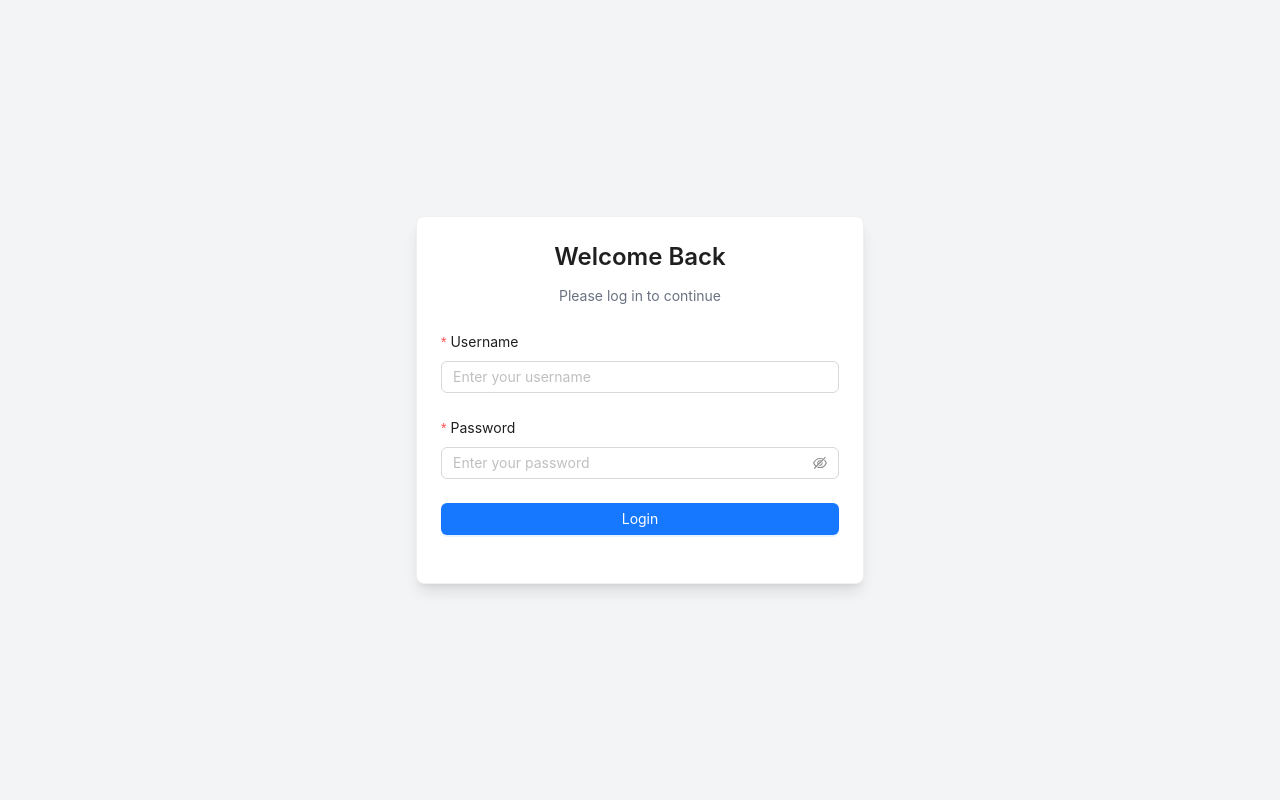
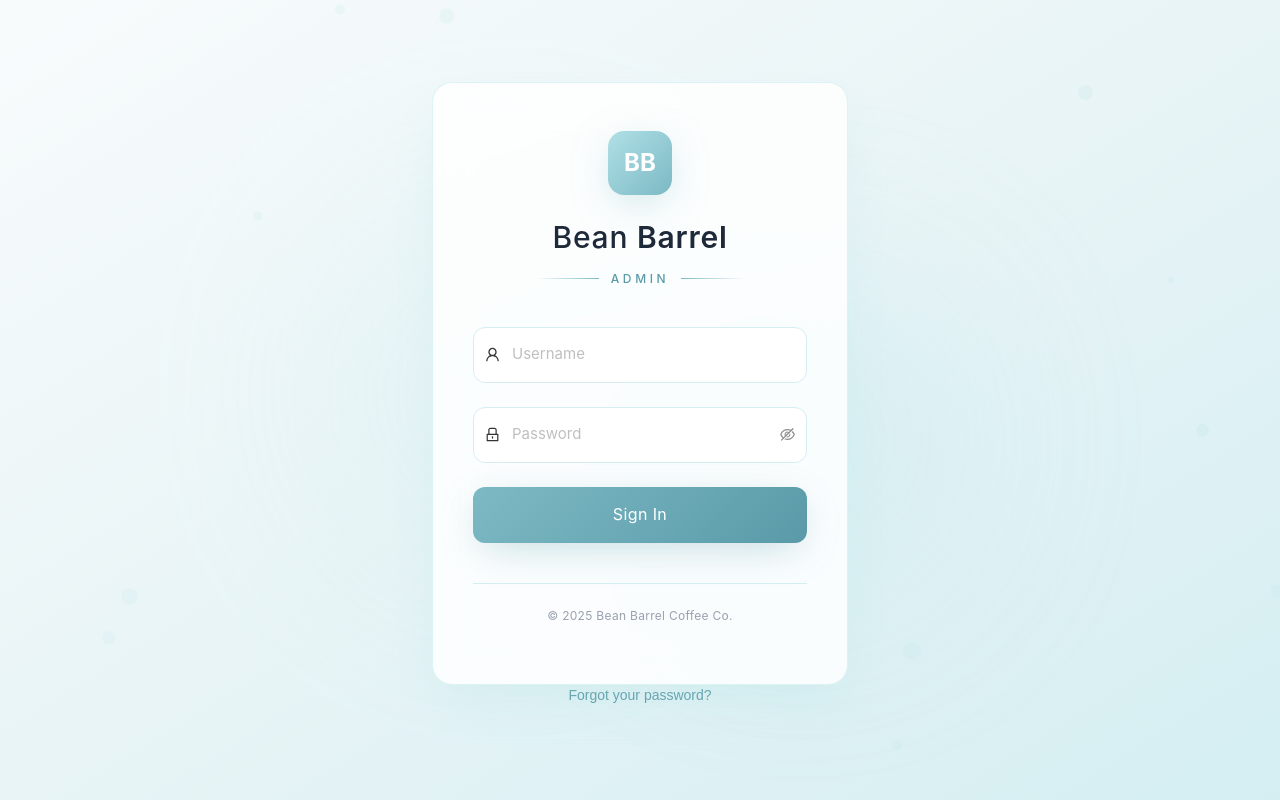
Before and after one commit to BeanBarrel/bean-barrel-frontend, a Next.js app: page /admin in a window 1280 px wide. Built offline with nearby package versions, Linux system fonts and the light colour scheme; no server answers.

Commit message:
updated login page

```diff
--- a/components/AuthForm.tsx
+++ b/components/AuthForm.tsx
@@ -3,14 +3,54 @@
 import { useState } from "react";
 import { useRouter } from "next/navigation";
 import { login } from "@/lib/auth";
-import { Form, Input, Button, Card, Typography } from "antd";
+import { Form, Input, Button, Card } from "antd";
 import { Snackbar, Alert } from "@mui/material";
+import { motion } from "framer-motion";
+import { LockOutlined, UserOutlined } from "@ant-design/icons";
 
-const { Title } = Typography;
+// Floating Particles Background
+const FloatingParticles = () => {
+  const particles = Array.from({ length: 15 }, (_, i) => ({
+    id: i,
+    x: Math.random() * 100,
+    y: Math.random() * 100,
+    size: 6 + Math.random() * 12,
+    duration: 20 + Math.random() * 15,
+    delay: Math.random() * 5,
+  }));
+
+  return (
+    <div className="absolute inset-0 overflow-hidden pointer-events-none">
+      {particles.map((particle) => (
+        <motion.div
+          key={particle.id}
+          className="absolute rounded-full bg-[#b0e0e6]/40"
+          style={{
+            left: `${particle.x}%`,
+            top: `${particle.y}%`,
+            width: particle.size,
+            height: particle.size,
+          }}
+          animate={{
+            y: [0, -30, 0],
+            opacity: [0.3, 0.6, 0.3],
+          }}
+          transition={{
+            duration: particle.duration,
+            repeat: Infinity,
+            delay: particle.delay,
+            ease: "easeInOut",
+          }}
+        />
+      ))}
+    </div>
+  );
+};
 
 export default function AuthForm() {
   const router = useRouter();
   const [loading, setLoading] = useState(false);
+  const [focused, setFocused] = useState<string | null>(null);
 
   const [snackbar, setSnackbar] = useState<{
     open: boolean;
@@ -22,55 +62,211 @@ export default function AuthForm() {
     setLoading(true);
     try {
       await login(values.username, values.password);
-      setSnackbar({ open: true, message: "Logged in successfully", severity: "success" });
-      router.push("/dashboard");
+      setSnackbar({ open: true, message: "Welcome back! Redirecting...", severity: "success" });
+      setTimeout(() => router.push("/dashboard"), 1000);
     } catch (e) {
-      setSnackbar({ open: true, message: "Invalid credentials"+e, severity: "error" });
+      setSnackbar({ open: true, message: "Invalid credentials. Please try again.", severity: "error" });
     } finally {
       setLoading(false);
     }
   }
 
   return (
-    <div className="flex min-h-screen items-center justify-center bg-gray-100">
-      <Card className="w-full max-w-md shadow-lg rounded-xl">
-        <div className="text-center mb-6">
-          <Title level={3}>Welcome Back</Title>
-          <p className="text-gray-500">Please log in to continue</p>
-        </div>
+    <div className="flex min-h-screen items-center justify-center bg-gradient-to-br from-[#f8fbfc] via-[#e8f4f6] to-[#d4eef2] relative overflow-hidden">
+      <FloatingParticles />
 
+      {/* Ambient glow effects */}
+      <motion.div
+        className="absolute top-1/4 left-1/4 w-96 h-96 bg-[#b0e0e6]/30 rounded-full blur-[120px]"
+        animate={{ opacity: [0.4, 0.6, 0.4] }}
+        transition={{ duration: 8, repeat: Infinity }}
+      />
+      <motion.div
+        className="absolute bottom-1/4 right-1/4 w-80 h-80 bg-[#b0e0e6]/40 rounded-full blur-[100px]"
+        animate={{ opacity: [0.5, 0.7, 0.5] }}
+        transition={{ duration: 10, repeat: Infinity }}
+      />
+
+      <motion.div
+        initial={{ opacity: 0, y: 20 }}
+        animate={{ opacity: 1, y: 0 }}
+        transition={{ duration: 0.6 }}
+        className="relative z-10 w-full max-w-md px-4"
+      >
+        <Card
+          className="w-full border-0 overflow-hidden"
+          style={{
+            borderRadius: '20px',
+            background: 'rgba(255, 255, 255, 0.85)',
+            backdropFilter: 'blur(20px)',
+            border: '1px solid rgba(176, 224, 230, 0.4)',
+            boxShadow: '0 25px 50px -12px rgba(176, 224, 230, 0.3)',
+          }}
+          styles={{ body: { padding: '48px 40px' } }}
+        >
+          {/* Header Section */}
+          <motion.div
+            className="text-center mb-10"
+            initial={{ opacity: 0, y: -20 }}
+            animate={{ opacity: 1, y: 0 }}
+            transition={{ delay: 0.2 }}
+          >
+            {/* Brand Mark */}
+            <motion.div
+              className="inline-flex items-center justify-center w-16 h-16 rounded-2xl mb-6"
+              style={{
+                background: 'linear-gradient(135deg, #b0e0e6 0%, #7cb9c4 100%)',
+                boxShadow: '0 10px 40px -10px rgba(124, 185, 196, 0.5)',
+              }}
+              whileHover={{ scale: 1.05 }}
+              transition={{ type: "spring", stiffness: 400 }}
+            >
+              <span className="text-2xl font-bold text-white">BB</span>
+            </motion.div>
+
+            <h1 className="text-3xl font-light text-gray-800 tracking-wide mb-2">
+              Bean <span className="font-semibold">Barrel</span>
+            </h1>
+
+            <motion.div
+              className="flex items-center justify-center gap-3 mt-4"
+              initial={{ scaleX: 0 }}
+              animate={{ scaleX: 1 }}
+              transition={{ delay: 0.4, duration: 0.5 }}
+            >
+              <div className="h-px w-16 bg-gradient-to-r from-transparent to-[#7cb9c4]"/>
+              <span className="text-[#5a9aa8] text-xs font-medium uppercase tracking-[0.3em]">
+                Admin
+              </span>
+              <div className="h-px w-16 bg-gradient-to-l from-transparent to-[#7cb9c4]"/>
+            </motion.div>
+          </motion.div>
+
+          {/* Login Form */}
           <Form layout="vertical" onFinish={handleSubmit}>
+            <motion.div
+              initial={{ opacity: 0, x: -20 }}
+              animate={{ opacity: 1, x: 0 }}
+              transition={{ delay: 0.3 }}
+            >
               <Form.Item
-            label="Username"
                 name="username"
-            rules={[{ required: true, message: "Please enter your username" }]}
+                rules={[{ required: true, message: "Username is required" }]}
+                className="mb-5"
               >
-            <Input placeholder="Enter your username" />
+                <Input
+                  prefix={
+                    <UserOutlined
+                      className={`transition-colors duration-300 mr-2 ${
+                        focused === 'username' ? 'text-[#5a9aa8]' : 'text-gray-400'
+                      }`}
+                    />
+                  }
+                  placeholder="Username"
+                  size="large"
+                  onFocus={() => setFocused('username')}
+                  onBlur={() => setFocused(null)}
+                  style={{
+                    height: '56px',
+                    fontSize: '15px',
+                    background: '#fff',
+                    border: '1px solid #d4eef2',
+                    borderRadius: '12px',
+                    color: '#333',
+                  }}
+                  className="hover:border-[#b0e0e6] focus:border-[#7cb9c4] transition-all duration-300"
+                />
               </Form.Item>
+            </motion.div>
 
+            <motion.div
+              initial={{ opacity: 0, x: -20 }}
+              animate={{ opacity: 1, x: 0 }}
+              transition={{ delay: 0.4 }}
+            >
               <Form.Item
-            label="Password"
                 name="password"
-            rules={[{ required: true, message: "Please enter your password" }]}
+                rules={[{ required: true, message: "Password is required" }]}
+                className="mb-8"
               >
-            <Input.Password placeholder="Enter your password" />
+                <Input.Password
+                  prefix={
+                    <LockOutlined
+                      className={`transition-colors duration-300 mr-2 ${
+                        focused === 'password' ? 'text-[#5a9aa8]' : 'text-gray-400'
+                      }`}
+                    />
+                  }
+                  placeholder="Password"
+                  size="large"
+                  onFocus={() => setFocused('password')}
+                  onBlur={() => setFocused(null)}
+                  style={{
+                    height: '56px',
+                    fontSize: '15px',
+                    background: '#fff',
+                    border: '1px solid #d4eef2',
+                    borderRadius: '12px',
+                    color: '#333',
+                  }}
+                  className="hover:border-[#b0e0e6] focus:border-[#7cb9c4] transition-all duration-300"
+                />
               </Form.Item>
+            </motion.div>
 
-          <Form.Item>
+            <motion.div
+              initial={{ opacity: 0, y: 20 }}
+              animate={{ opacity: 1, y: 0 }}
+              transition={{ delay: 0.5 }}
+            >
+              <Form.Item className="mb-0">
                 <Button
                   type="primary"
                   htmlType="submit"
                   block
                   loading={loading}
-              className="rounded-md"
+                  size="large"
+                  className="font-medium text-base tracking-wide transition-all duration-300 hover:opacity-90"
+                  style={{
+                    height: '56px',
+                    borderRadius: '12px',
+                    background: 'linear-gradient(135deg, #7cb9c4 0%, #5a9aa8 100%)',
+                    border: 'none',
+                    color: '#fff',
+                    boxShadow: '0 10px 40px -10px rgba(90, 154, 168, 0.4)',
+                  }}
                 >
-              Login
+                  {loading ? 'Signing in...' : 'Sign In'}
                 </Button>
               </Form.Item>
+            </motion.div>
           </Form>
+
+          {/* Footer */}
+          <motion.div
+            className="text-center mt-10 pt-6 border-t border-[#d4eef2]"
+            initial={{ opacity: 0 }}
+            animate={{ opacity: 1 }}
+            transition={{ delay: 0.6 }}
+          >
+            <p className="text-gray-400 text-xs tracking-wide">
+              © {new Date().getFullYear()} Bean Barrel Coffee Co.
+            </p>
+          </motion.div>
         </Card>
 
-      {/* MUI Snackbar for alerts */}
+        {/* Forgot password link */}
+        <motion.p
+          className="text-center mt-6 text-[#5a9aa8] text-sm hover:text-[#7cb9c4] transition-colors cursor-pointer"
+          initial={{ opacity: 0 }}
+          animate={{ opacity: 1 }}
+          transition={{ delay: 0.7 }}
+        >
+          Forgot your password?
+        </motion.p>
+      </motion.div>
+
+      {/* Snackbar */}
       <Snackbar
         open={snackbar.open}
         autoHideDuration={3000}
@@ -80,7 +276,19 @@ export default function AuthForm() {
         <Alert
           severity={snackbar.severity}
           onClose={() => setSnackbar((prev) => ({ ...prev, open: false }))}
-          sx={{ width: "100%" }}
+          sx={{
+            width: "100%",
+            borderRadius: '12px',
+            fontWeight: 500,
+            '&.MuiAlert-standardSuccess': {
+              backgroundColor: '#d4eef2',
+              color: '#2d5a63',
+            },
+            '&.MuiAlert-standardError': {
+              backgroundColor: '#ffeaea',
+              color: '#c53030',
+            },
+          }}
         >
           {snackbar.message}
         </Alert>
```
Lines whose indentation alone changed are shown as unchanged.
